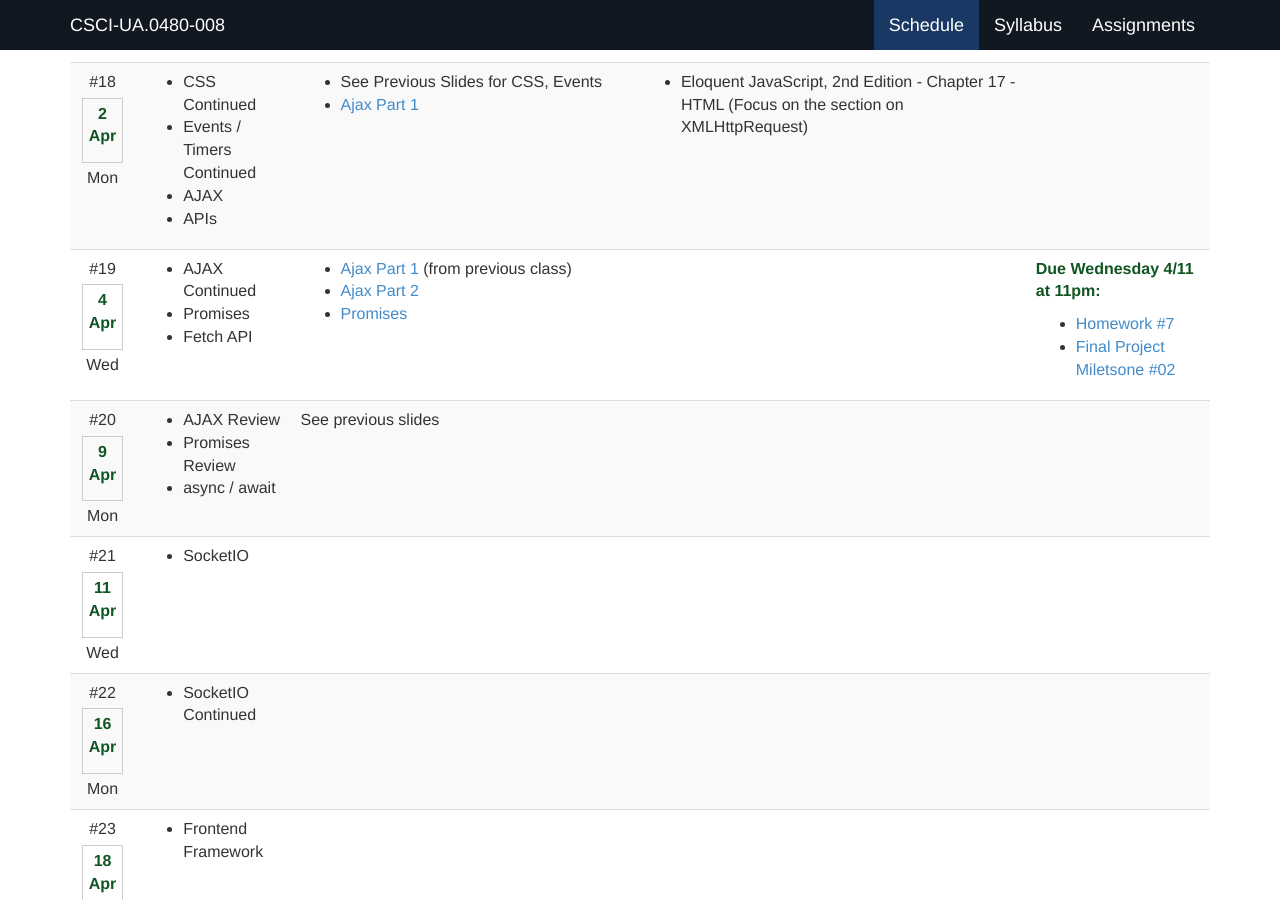
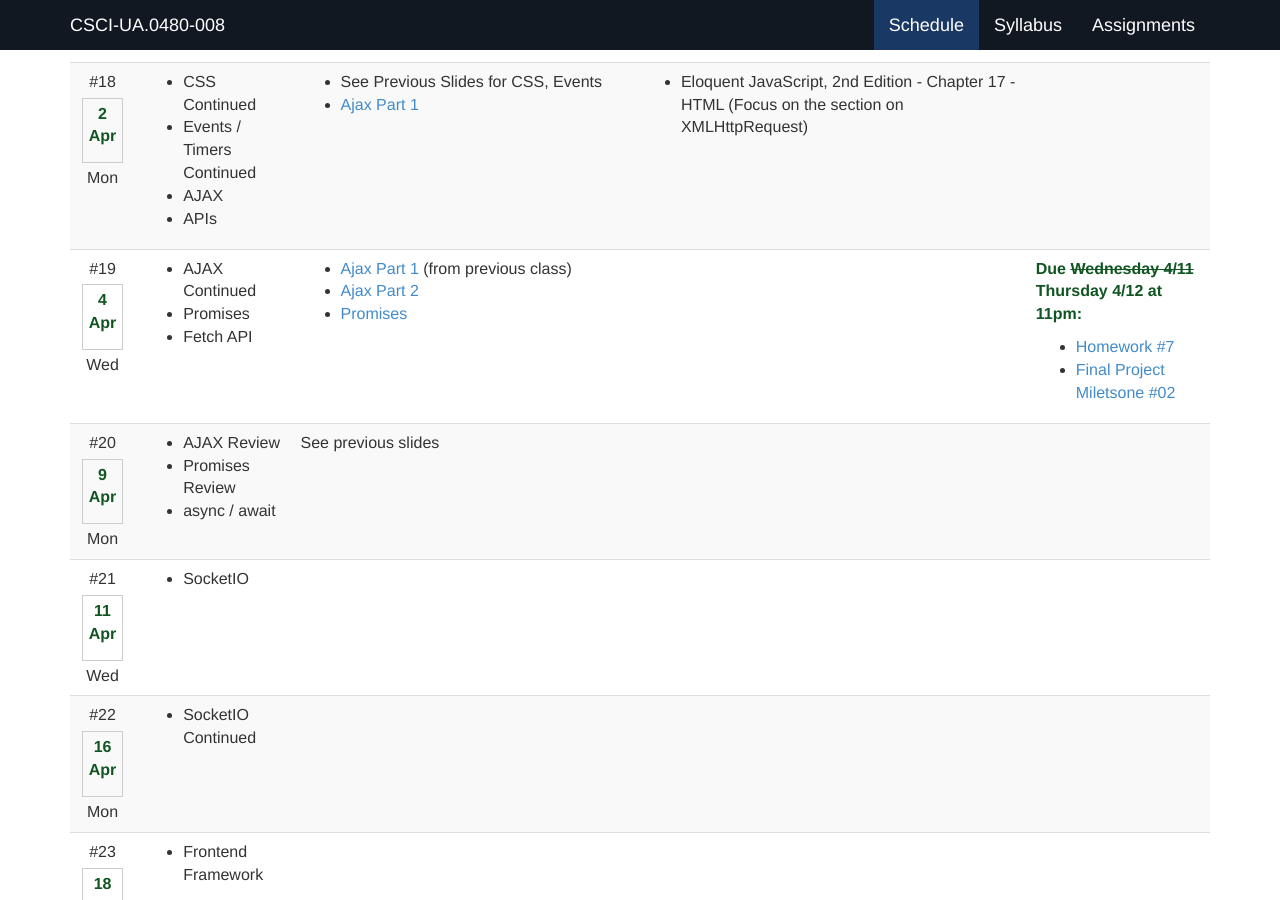
Before and after one commit to foureyes/csci-ua.0480-spring2018-008, a Jekyll site: the page built from index.markdown, in a window 1280 px wide and 900 px high, scrolled down 6104 px. Built offline with Jekyll 4.4.1, drawn with Linux system fonts in a browser that asks for light colours.

Commit message:
add extension for due dates

```diff
--- a/_data/schedule.csv
+++ b/_data/schedule.csv
@@ -409,7 +409,7 @@ Password Hashing
 * Fetch API","* [Ajax Part 1](slides/20/ajax.html) (from previous class)
 * [Ajax Part 2](slides/21/ajax-express.html)
 * [Promises](slides/21/promises.html)
-",,"__Due Wednesday 4/11 at 11pm:__
+",,"__Due <s>Wednesday 4/11</s> Thursday 4/12 at 11pm:__
 
 * [Homework #7](homework/07.html)
 * [Final Project Miletsone #02](final-project.html#milestone02)",m1 due
--- a/final-project.markdown
+++ b/final-project.markdown
@@ -197,7 +197,7 @@ Choose at least __8 points__ worth of these following topics (research and imple
 <br>
 {% endcomment %}
 
-### __4/11 at 11pm__ - Milestone 2 - Initial Deployment and First Form (20 points)
+### __4/12 at 11pm__ - Milestone 2 - Initial Deployment and First Form (20 points)
 
 1. attempt to deploy your code to Courant's _compute_ and assignment servers by following [instructions](homework/deploy.html)
 2. <span class="warning">use [this form to submit your deployed site](https://docs.google.com/forms/d/e/1FAIpQLSfcpmZ6umoks5GbWz91SJeMmqCwrHAuBT48a5oiecQTkM5y9g/viewform)</span>
--- a/homework/07.markdown
+++ b/homework/07.markdown
@@ -7,7 +7,7 @@ title: CSCI-UA.0480 - Homework #7
 	<div class="panel-heading">Homework #7</div>
 	<div class="panel-body" markdown="block">
 
-# Threes Dice Game (Client Side JavaScript) - __Due Wednesday, April 11th, by 11PM__
+# Threes Dice Game (Client Side JavaScript) - __Due <s>Wednesday, April 11th</s> Thursday, April 12th, by 11PM__
 
 
 ## Overview
```
Also changed, not shown: other parts of final-project.markdown (+2 -2 lines).
